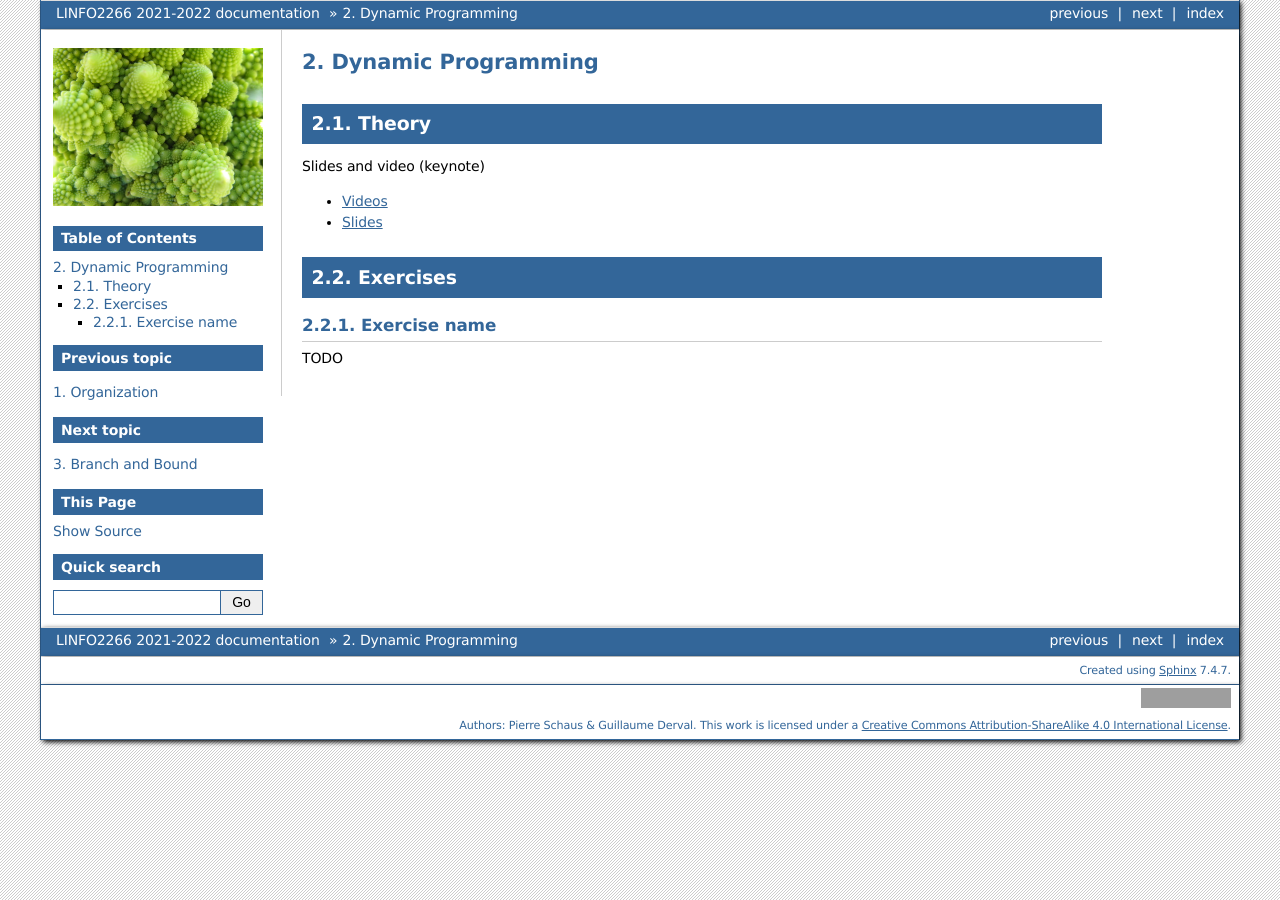
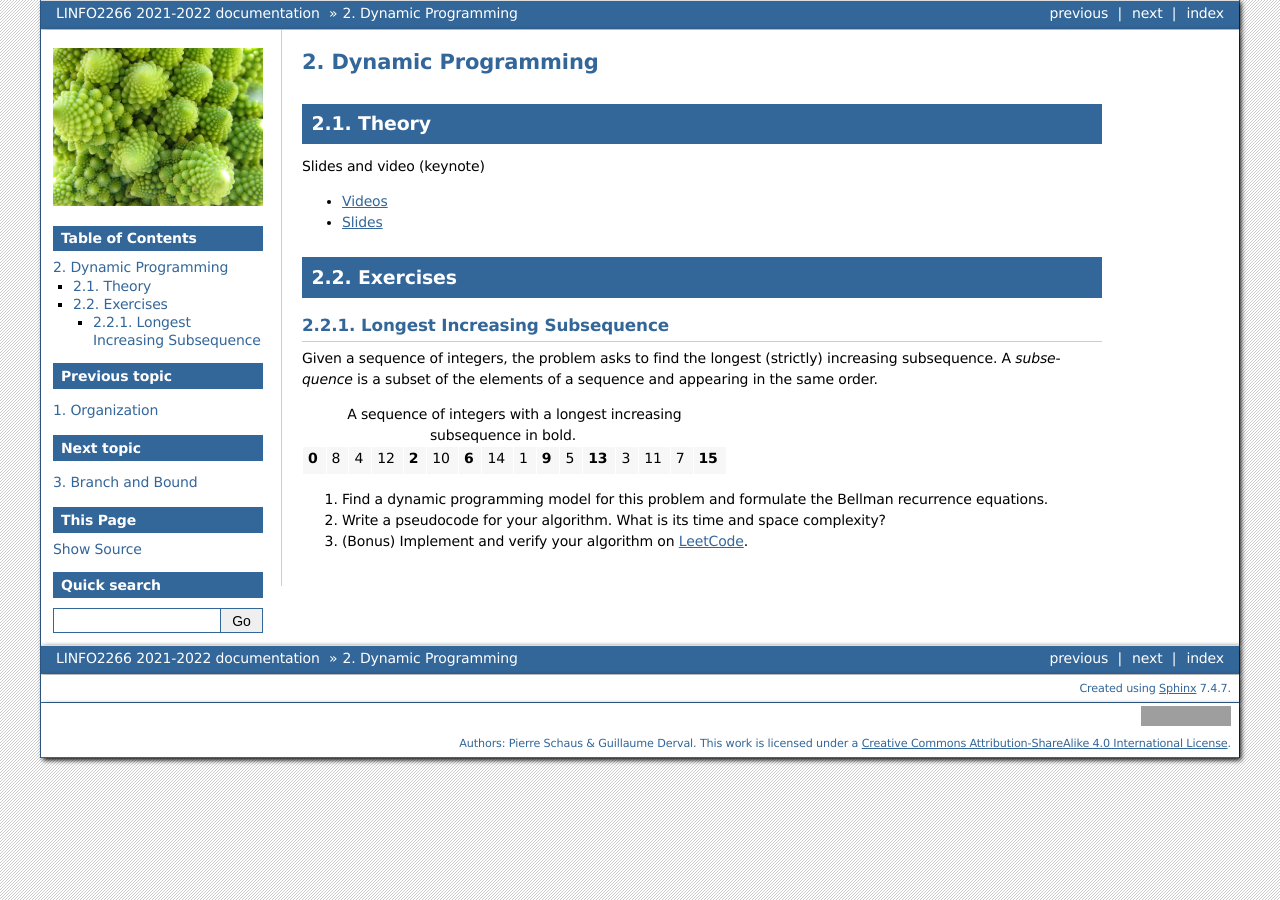
Before and after one commit to pschaus/linfo2266, a Sphinx documentation site: the page built from website/source/dp/index.rst, in a window 1280 px wide. Built offline with Sphinx 7.4.7, drawn with Linux system fonts in a browser that asks for light colours; grey boxes are pictures that could not be loaded.

Commit message:
first dp exercise

```diff
--- a/website/source/dp/index.rst
+++ b/website/source/dp/index.rst
@@ -18,7 +18,16 @@ Slides and video (keynote)
 Exercises
 =======================================
 
-Exercise name
-""""""""""""""
+Longest Increasing Subsequence
+"""""""""""""""""""""""""""""""""""""""
 
-TODO
+Given a sequence of integers, the problem asks to find the longest (strictly) increasing subsequence.
+A *subsequence* is a subset of the elements of a sequence and appearing in the same order.
+
+.. csv-table:: A sequence of integers with a longest increasing subsequence in bold.
+
+    **0**,8,4,12,**2**,10,**6**,14,1,**9**,5,**13**,3,11,7,**15**
+
+#. Find a dynamic programming model for this problem and formulate the Bellman recurrence equations.
+#. Write a pseudocode for your algorithm. What is its time and space complexity?
+#. (Bonus) Implement and verify your algorithm on `LeetCode <https://leetcode.com/problems/longest-increasing-subsequence/>`_.
```
